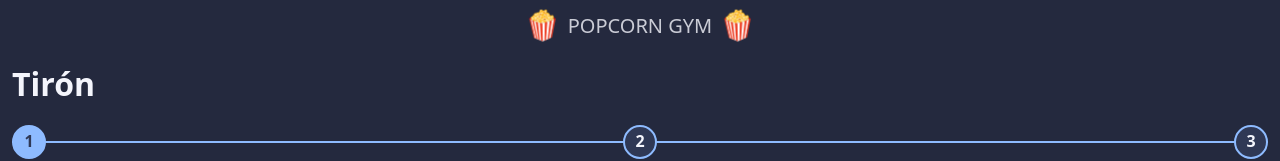
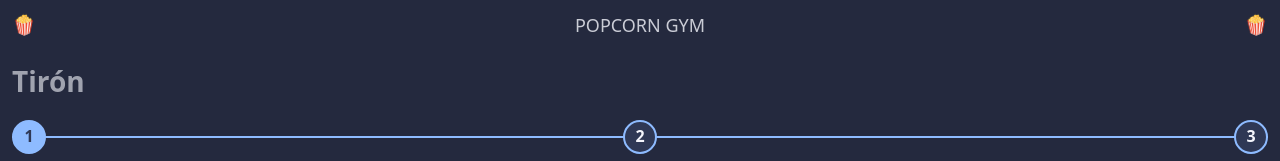
Before and after one commit to Tostawind/popcorn-gym, an Angular app: page / in a window 1280 px wide. Shown: the top 161 px of the page. Built offline with nearby package versions, Linux system fonts and the light colour scheme.

Commit message:
fix: size and position

```diff
--- a/src/app/shared/components/exercice-card/exercice-card.component.scss
+++ b/src/app/shared/components/exercice-card/exercice-card.component.scss
@@ -1,7 +1,7 @@
 .exercice {
     width: 100%;
     background-color: var(--secondary);
-    padding: 10px;
+    padding: 12px;
     margin-bottom: 20px;
     border-radius: 4px;
 }
--- a/src/app/shared/components/header/header.component.scss
+++ b/src/app/shared/components/header/header.component.scss
@@ -9,27 +9,28 @@
 
 .header__logo {
     display: flex;
-    justify-content: center;
+    justify-content: space-between;
     align-items: center;
     gap: 8px;
+    width: 100%;
 }
 
 .header__title {
     opacity: 0.8;
     color: var(--white);
-    font-size: 20px;
+    font-size: 18px;
     font-weight: 400;
     text-transform: uppercase;
 
 }
 
 .header__icon {
-    height: 35px;
+    height: 24px;
     animation: rotate 3s linear reverse infinite;
 }
 
 @keyframes rotate {
     0% { transform: scale(1); }
-    50% { transform: scale(0.9); }
+    50% { transform: scale(0.8); }
     100% { transform: scale(1); }
 }
--- a/src/styles.scss
+++ b/src/styles.scss
@@ -27,7 +27,8 @@ body {
 
 /*__TEXT__*/
 .title-1 {
-    font-size: 32px;
+    font-size: 28px;
+    opacity: 0.6;
 }
 .title-2 {
     font-size: 24px;
```
